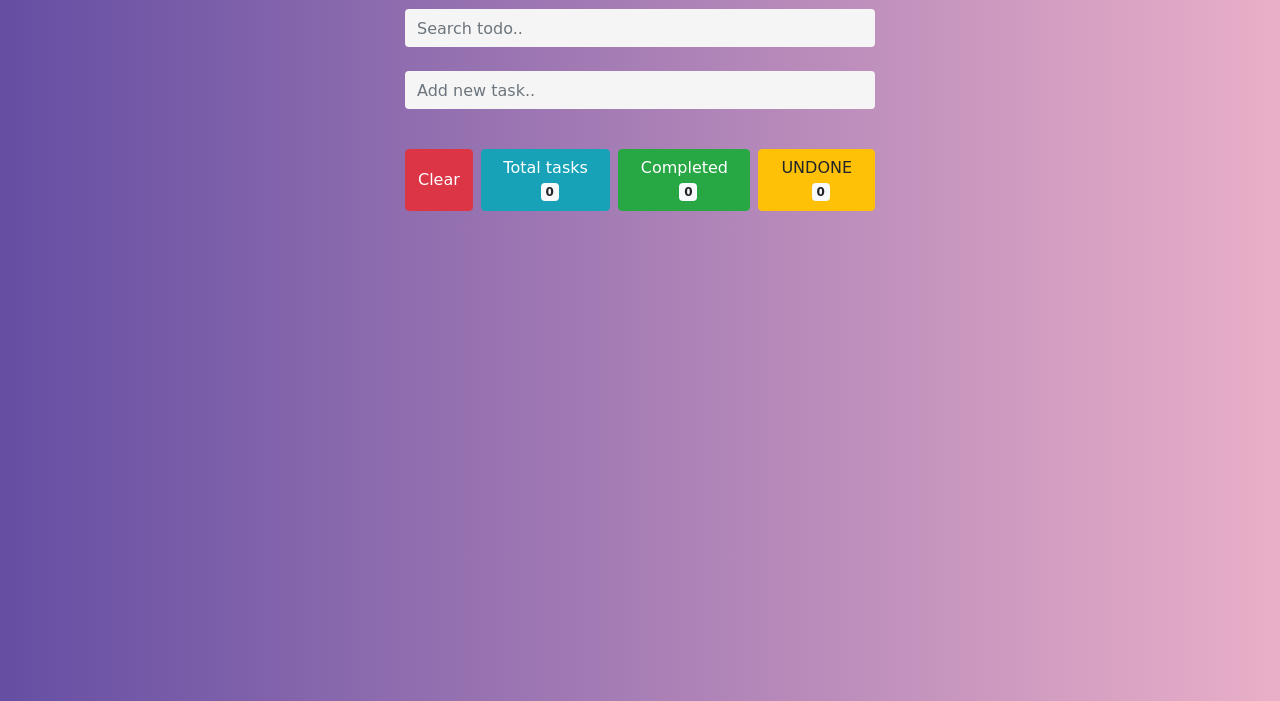
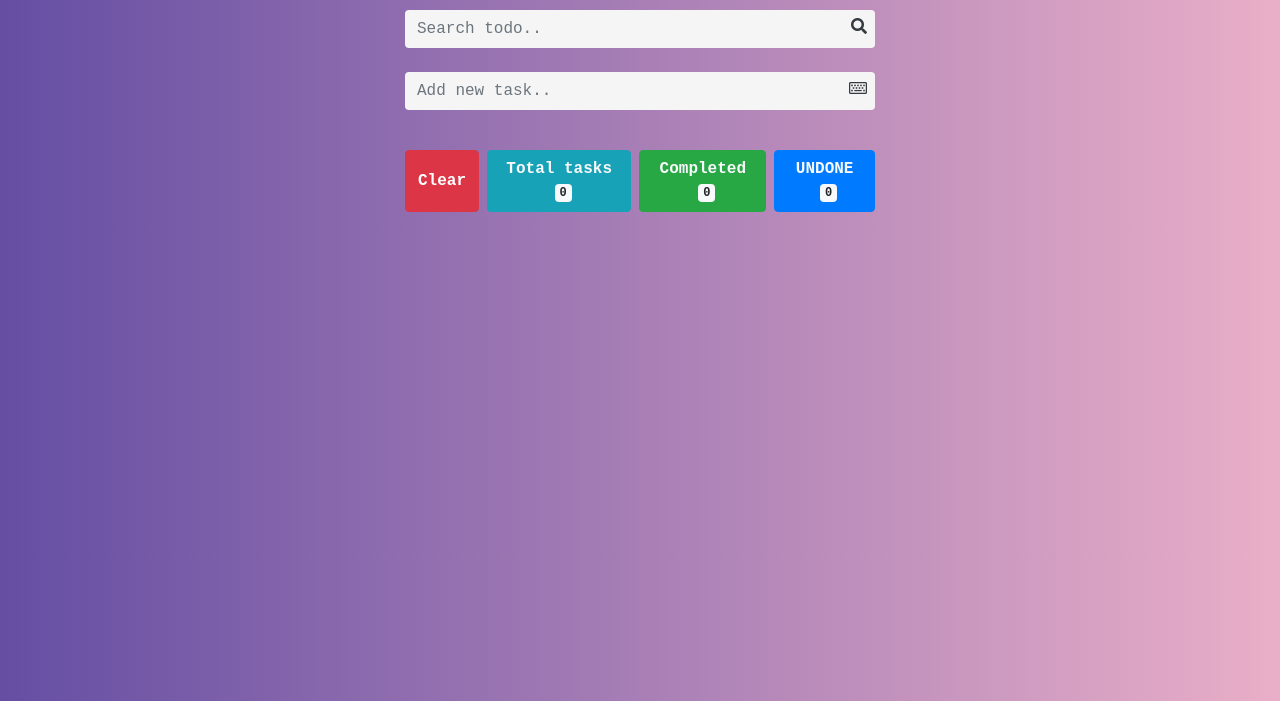
Before and after one commit to alexg-93/todoApp, a plain HTML site: page index.html in a window 1280 px wide. Shown: the part 99-800 px from the top of the page. Drawn offline with nearby package versions, Linux system fonts and the light colour scheme.

Commit message:
added icons + style changes

```diff
--- a/app.js
+++ b/app.js
@@ -33,7 +33,7 @@ const initialUndone = (total_tasks) => {
 //create to-do list
 const generateTemplate = (todo) => {
   const html = `
-   <li class="list-group-item">
+   <li class="list-group-item"">
             <span>${todo}</span>
             <i class="far fa-trash-alt delete"></i>
             <i  class="far fa-circle circle"></i>
--- a/index.html
+++ b/index.html
@@ -23,16 +23,21 @@
       <header class="text-center text-light my-4">
         <h1 class="mb-4">To-do List <i class="fas fa-tasks"></i></h1>
         <form action="" class="search">
+         <div class="icon-input-search d-flex justify-content-end">
+            <i class="fa fa-search position-absolute text-dark mt-2 mr-2"></i>
             <input
             class="form-control text-dark"
             type="text"
             name="search"
-            placeholder="Search todo.."
+            placeholder="Search todo.." required
           />
+         </div>
         </form>
       </header>
 
       <form class="add text-center my-4">
+          <div class="icon-input-type d-flex justify-content-end">
+            <i class="far fa-keyboard position-absolute text-dark mt-2 mr-2"></i>
             <input
               type="text"
               class="form-control text-dark"
@@ -41,18 +46,20 @@
               placeholder="Add new task.."
               required
             />
+          </div>
+
       </form>
 
       <ul class="list-group todos text-light"></ul>
       <div class="d-flex mt-3 mb-3 ml-n2">
-        <button class="btn btn-danger delete-all ml-2">Clear</button>
-        <button type="button" class="btn btn-info ml-2">
+        <button class="btn btn-danger delete-all ml-2 font-weight-bolder">Clear</button>
+        <button type="button" class="btn btn-info ml-2 text-light font-weight-bolder">
           Total tasks<span class="badge badge-light ml-2 total-tasks">0</span>
         </button>
-        <button type="button" class="btn btn-success ml-2">
+        <button type="button" class="btn btn-success ml-2 text-light font-weight-bolder">
           Completed<span class="badge badge-light completed ml-2">0</span>
         </button>
-        <button type="button" class="btn btn-warning ml-2">
+        <button type="button" class="btn btn-primary ml-2 text-light font-weight-bolder">
           UNDONE<span class="badge badge-light undone ml-2">0</span>
         </button>
       </div>
--- a/styles.css
+++ b/styles.css
@@ -11,18 +11,15 @@ body{
 
 }
 
-:root {
-	--righteous-font: 'Righteous', cursive;
-}
 
 div.container{
    max-width:500px;
-   font-family: var(--righteous-font);
+   font-family: monospace;
 }
 
 
 h1.mb-4{
-    font-family: var(--righteous-font);
+    font-family: monospace;
     font-size:50px;
 }
 
@@ -31,14 +28,10 @@ input[type=text]:focus{
     color: #ffffff;
     border: none;
     background: whitesmoke;
-    font-family: var(--righteous-font);
-
-
 }
 
 .todos li{
     background: #423a6f;
-    font-family: var(--righteous-font);
     font-size:20px;
 }
 
@@ -55,8 +48,6 @@ input[type=text]:focus{
 
 }
 
-
-
 .filtered{
     visibility: hidden;
 }
```
Lines whose indentation alone changed are shown as unchanged.
